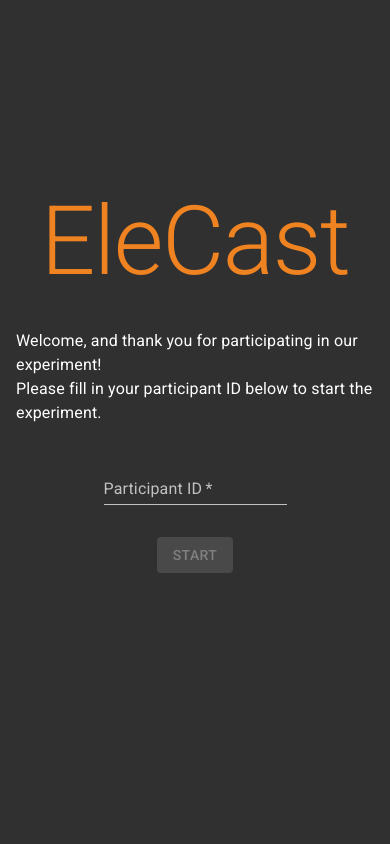
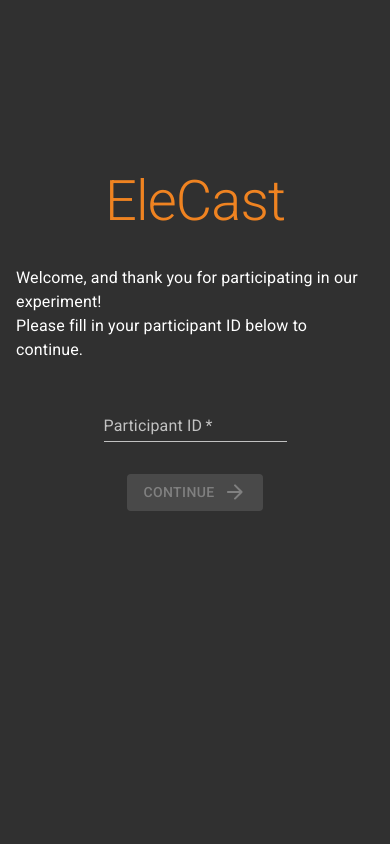
Before and after one commit to HarmvandenBrand/NML_Podcast_Transcription, a React (Create React App) app: page /player in a window 390 px wide. Shown: the top 844 px of the page. Built offline with nearby package versions, Linux system fonts and the light colour scheme.

Commit message:
Make tutorial screen with stepper

```diff
--- a/src/App.js
+++ b/src/App.js
@@ -6,6 +6,7 @@
 import AudioTranscript from './components/AudioTranscript';
 import Navigation from './components/Navigation';
 import StartOverlay from './components/StartOverlay';
+import Tutorial from './components/Tutorial';
 import theme from './theme';
 import podcasts from './podcasts/podcasts.js';
 
@@ -16,14 +17,18 @@
 
   // Once true, always true for a session
   const [started, setStarted] = useState(false);
+  const [tutorialFinished, setTutorialFinished] = useState(false);
   // ID is set only once per session
-  const [id,  setId] = useState(null);
+  const [id, setId] = useState(null);
 
   return (
     <ThemeProvider theme={theme}>
       <CssBaseline />
       {!started &&
-        <StartOverlay setStarted={setStarted} setId={setId}/>
+        <StartOverlay setStarted={setStarted} setId={setId} />
+      }
+      {!tutorialFinished &&
+        <Tutorial setTutorialFinished={setTutorialFinished} started={started}/>
       }
       <Router style={{ marginBottom: '56px' }}>
         <Redirect from='/' to='/home' noThrow />
--- a/src/components/AudioTranscript.js
+++ b/src/components/AudioTranscript.js
@@ -131,7 +131,7 @@
 
   const scrollHandler = useCallback(() => {
     setIsFocusMode(false);
-  }, []);
+  }, [setIsFocusMode]);
 
   useEffect(() => {
     // Cannot use scroll event because we scroll text into view.
@@ -162,7 +162,7 @@
       />
       <Fab
         className={classes.fab}
-        color={isFocusMode ? 'primary' : ''}
+        color={isFocusMode ? 'primary' : 'default'}
         size='medium'
         onClick={() => setIsFocusMode(!isFocusMode)}
       >
--- /dev/null
+++ b/src/components/InfoStepper.js
@@ -0,0 +1,80 @@
+import React, { useEffect } from 'react';
+import { makeStyles } from '@material-ui/core/styles';
+import { Paper, Typography, MobileStepper } from '@material-ui/core';
+import Button from '@material-ui/core/Button';
+import KeyboardArrowLeft from '@material-ui/icons/KeyboardArrowLeft';
+import KeyboardArrowRight from '@material-ui/icons/KeyboardArrowRight';
+
+const useStyles = makeStyles(theme => ({
+  root: {
+    flexGrow: 1,
+  },
+  content: {
+    padding: theme.spacing(2)
+  },
+}));
+
+/**
+ * Adapted from:
+ * https://material-ui.com/components/steppers/#dots
+ * @param {*} props
+ */
+export default function InfoStepper(props) {
+  const { handleEnd } = props; // optional
+  const classes = useStyles();
+  const [activeStep, setActiveStep] = React.useState(0);
+
+  const stepContent = [
+    {
+      head: 'Hello',
+      body: 'World',
+    },
+    {
+      head: 'React',
+      body: 'App',
+    }
+  ]
+  const maxStep = stepContent.length;
+
+  useEffect(() => {
+    if (handleEnd && activeStep === maxStep - 1) {
+      handleEnd(true);
+    }
+  }, [activeStep, maxStep, handleEnd])
+
+  const handleNext = () => {
+    setActiveStep((prevActiveStep) => prevActiveStep + 1);
+  };
+
+  const handleBack = () => {
+    setActiveStep((prevActiveStep) => prevActiveStep - 1);
+  };
+
+  return (
+    <div className={classes.root}>
+      <Paper
+        className={classes.content}
+        variant='outlined'
+      >
+        <Typography variant='h6'>{stepContent[activeStep].head}</Typography>
+        <Typography variant='body1'>{stepContent[activeStep].body}</Typography>
+      </Paper>
+      <MobileStepper
+        position='static'
+        variant='dots'
+        steps={maxStep}
+        activeStep={activeStep}
+        backButton={
+          <Button size="small" onClick={handleBack} disabled={activeStep === 0}>
+            <KeyboardArrowLeft /> Back
+            </Button>
+        }
+        nextButton={
+          <Button size="small" onClick={handleNext} disabled={activeStep === maxStep - 1}>
+            Next <KeyboardArrowRight />
+          </Button>
+        }
+      />
+    </div>
+  );
+}
--- a/src/components/StartOverlay.js
+++ b/src/components/StartOverlay.js
@@ -1,6 +1,15 @@
 import React, { useState } from 'react';
 import { makeStyles } from '@material-ui/core/styles';
-import { Container, Grid, Button, TextField, Typography } from '@material-ui/core';
+import {
+  Container,
+  Grid,
+  Box,
+  Button,
+  TextField,
+  Typography,
+  Slide
+} from '@material-ui/core';
+import ArrowForwardRoundedIcon from '@material-ui/icons/ArrowForwardRounded';
 
 const useStyles = makeStyles(theme => ({
   root: {
@@ -11,8 +20,13 @@
     backgroundColor: theme.palette.background.default,
   },
   form: {
-    marginTop: '20vh',
+    paddingTop: '20vh',
   },
+  logo: {
+    [theme.breakpoints.only('xs')]: {
+      fontSize: '4.0em',
+    },
+  }
 }));
 
 /**
@@ -32,6 +46,7 @@
 
   return (
     <div className={classes.root}>
+      <Slide direction='up' in={true} unmountOnExit timeout={500}>
         <Container maxWidth='sm'>
           <Grid
             className={classes.form}
@@ -40,15 +55,21 @@
             direction='column'
             spacing={4}
           >
+
             <Grid item xs={12}>
-            <Typography variant='h1'>EleCast</Typography>
+              <Typography className={classes.logo} variant='h1'
+              >
+                EleCast
+            </Typography>
             </Grid>
+
             <Grid item xs={12}>
               <Typography variant='body1'>
                 Welcome, and thank you for participating in our experiment!<br />
-              Please fill in your participant ID below to start the experiment.
+              Please fill in your participant ID below to continue.
             </Typography>
             </Grid>
+
             <Grid item xs={12}>
               <TextField
                 label='Participant ID'
@@ -56,6 +77,7 @@
                 onChange={e => setTextValue(e.target.value)}
               />
             </Grid>
+
             <Grid item xs={12}>
               <Button
                 variant='contained'
@@ -63,11 +85,13 @@
                 disabled={textValue === ''}
                 onClick={handleStart}
               >
-              Start
+                <Box pr={1}>Continue</Box><ArrowForwardRoundedIcon />
               </Button>
             </Grid>
+
           </Grid>
         </Container>
+      </Slide>
     </div>
   );
 }
--- /dev/null
+++ b/src/components/Tutorial.js
@@ -0,0 +1,59 @@
+import React, { useState } from 'react';
+import { makeStyles } from '@material-ui/core/styles';
+import { Grid, Typography, Slide } from '@material-ui/core';
+import Button from '@material-ui/core/Button';
+import InfoStepper from './InfoStepper';
+
+const useStyles = makeStyles(theme => ({
+  root: {
+    position: 'fixed',
+    width: '100%',
+    height: '100%',
+    zIndex: 1900, // at least > 1500 to avoid conflicts with MUI
+    backgroundColor: theme.palette.background.default,
+  },
+  tutorial: {
+    maxWidth: '960px',
+    height: '100%',
+    margin: '0 auto',
+    padding: theme.spacing(1),
+  },
+  finBtn: {
+    display: 'block',
+    margin: '0 auto',
+  }
+}));
+
+export default function Tutorial(props) {
+  const { setTutorialFinished, started } = props;
+  const classes = useStyles();
+  const [lastReached, setLastReached] = useState(false);
+
+  return (
+    <div className={classes.root}>
+      <Slide direction='up' in={started} mountOnEnter unmountOnExit timeout={500}>
+        <Grid
+          className={classes.tutorial}
+          container
+          alignItems='center'
+        >
+          <Grid item xs={12}>
+            <Typography variant='h2' align='center'>
+              Tutorial
+          </Typography>
+            <InfoStepper handleEnd={setLastReached} />
+            <Button
+              className={classes.finBtn}
+              variant='contained'
+              color='primary'
+              disabled={!lastReached}
+              onClick={() => setTutorialFinished(true)}
+            >
+              Finish
+            </Button>
+          </Grid>
+        </Grid>
+      </Slide>
+    </div >
+  );
+}
```
Lines whose indentation alone changed are shown as unchanged.
